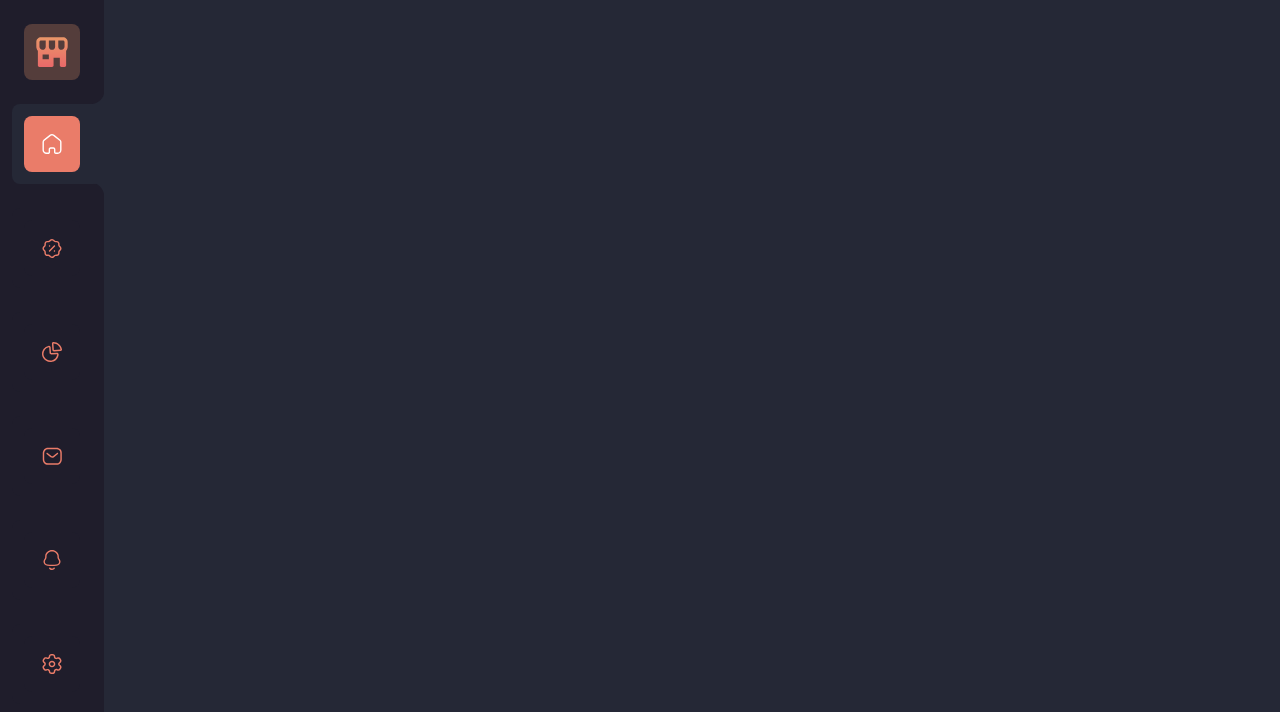
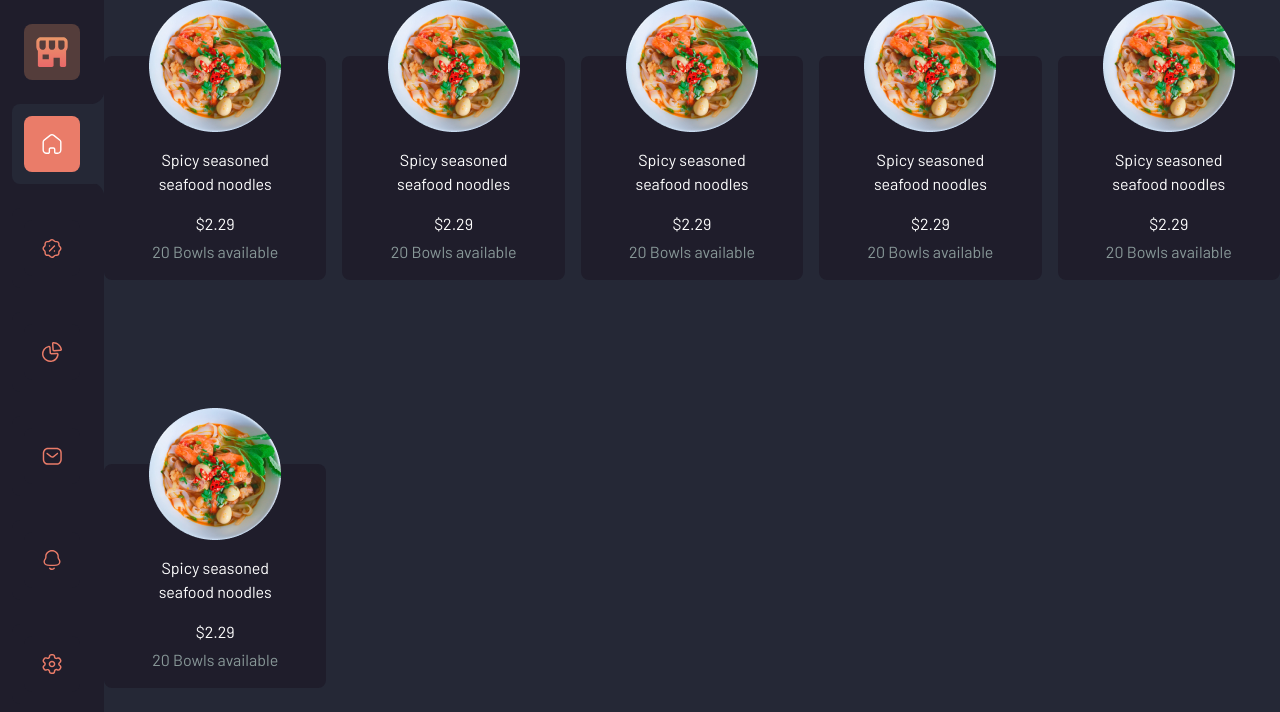
Before and after one commit to zhapar/food, a React (Create React App) app: page / in a window 1280 px wide. Shown: the top 712 px of the page. Built offline with nearby package versions, Linux system fonts and the light colour scheme.

Commit message:
[DishCard] added

```diff
--- a/src/App.js
+++ b/src/App.js
@@ -4,13 +4,23 @@ import Payment from "./features/payment/payment";
 import Button from "./components/Button";
 import Input from "./components/Input";
 import Setting from "./components/Setting";
+import DishCard from "./components/DishCard";
 
 function App() {
   return (
     <div className="flex">
       <Sidebar />
       <Switch>
-        <Route path="/" exact></Route>
+        <Route path="/" exact>
+          <div className="grid grid-cols-5 w-full gap-4 w">
+            <DishCard />
+            <DishCard />
+            <DishCard />
+            <DishCard />
+            <DishCard />
+            <DishCard />
+          </div>
+        </Route>
       </Switch>
     </div>
   );
--- /dev/null
+++ b/src/components/DishCard.jsx
@@ -0,0 +1,23 @@
+import React from "react";
+import { Link } from "react-router-dom";
+
+import DishImg from "../images/dish-1.png";
+
+const DishCard = () => {
+  return (
+    <div className="h-fit relative flex flex-col items-center justify-center group">
+      <img src={DishImg} alt="" />
+      <Link
+        to=""
+        className="w-36 text-center py-4 hover:text-primary transition duration-100"
+      >
+        Spicy seasoned seafood noodles
+      </Link>
+      <p className="mb-1">$2.29</p>
+      <p className="text-text-gray mb-4">20 Bowls available</p>
+      <div className="rounded w-full h-4/5 -z-1 absolute left-0 bottom-0 bg-base-dark-2"></div>
+    </div>
+  );
+};
+
+export default DishCard;
--- a/tailwind.config.js
+++ b/tailwind.config.js
@@ -67,6 +67,9 @@ module.exports = {
         70: "70px",
         fit: "fit-content",
       },
+      zIndex: {
+        "-1": "-1",
+      },
     },
   },
   variants: {
```
Also changed, not shown: src/images/dish-1.png (added).
